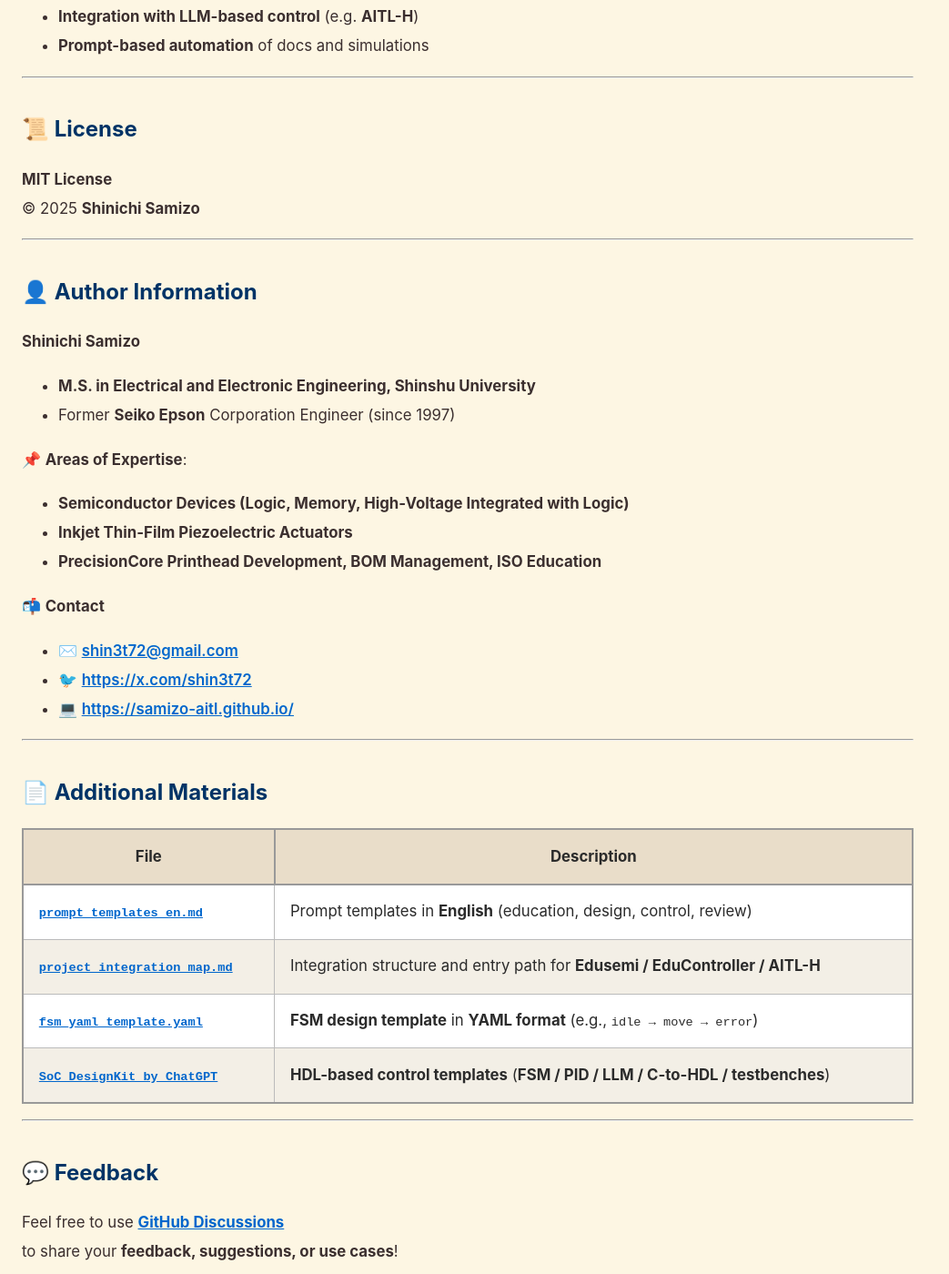
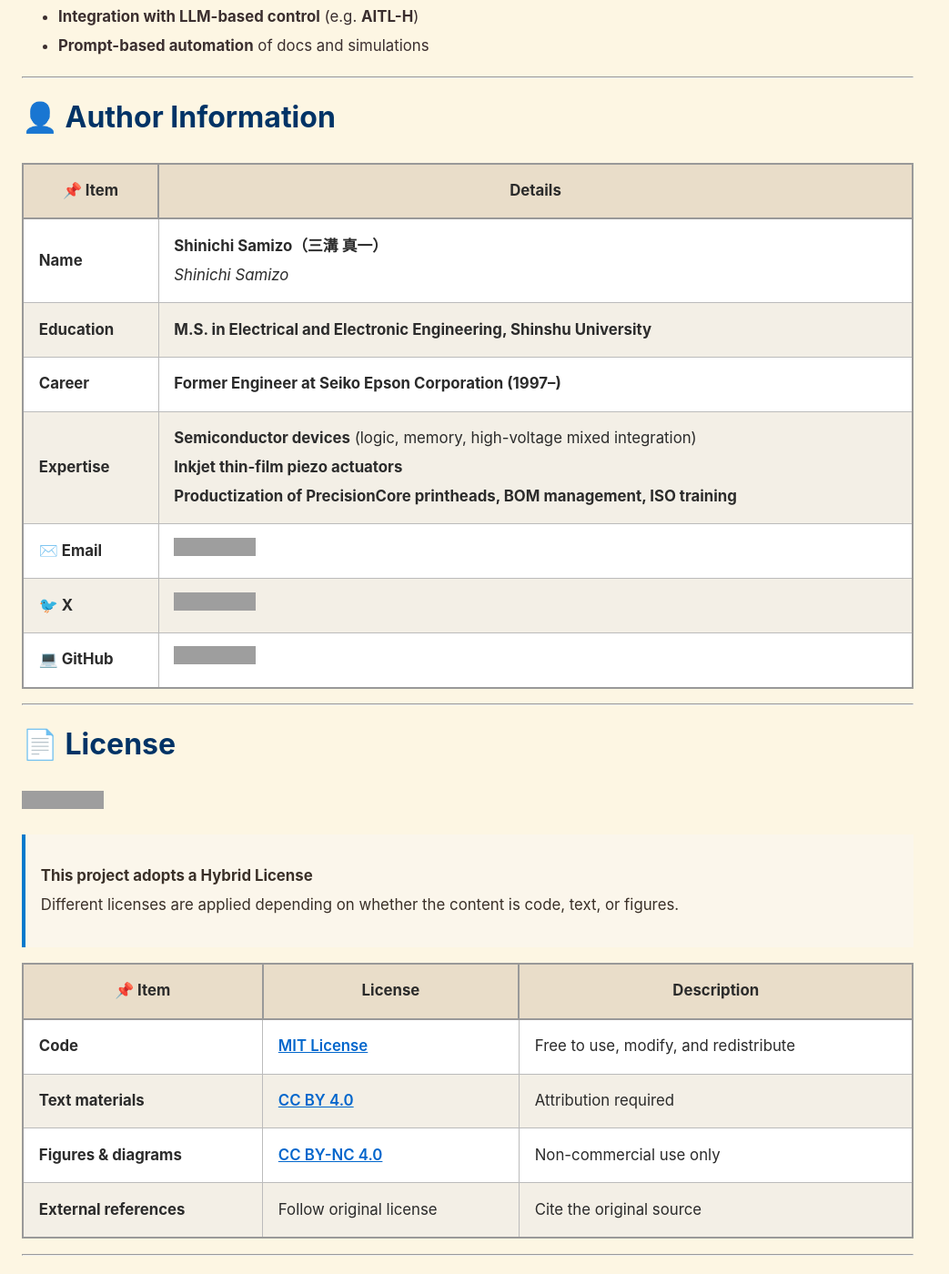
Before and after one commit to Samizo-AITL/SamizoGPT, a Jekyll site: the page built from en/index.md, in a window 1280 px wide and 1400 px high, scrolled down 2866 px. Shown: the whole window at 91% size, without its empty margins (0-1043 px from the left). Built offline with Jekyll 4.4.1, drawn with Linux system fonts in a browser that asks for light colours; some of the changed text lies outside the part shown; grey boxes are pictures that could not be loaded.

Commit message:
Update index.md

```diff
--- a/en/index.md
+++ b/en/index.md
@@ -104,45 +104,38 @@
 
 ---
 
-## 📜 **License**
+# 👤 Author Information
 
-**MIT License**
-© 2025 **Shinichi Samizo**
+| **📌 Item** | **Details** |
+|-------------|-------------|
+| **Name** | **Shinichi Samizo（三溝 真一）**<br>*Shinichi Samizo* |
+| **Education** | **M.S. in Electrical and Electronic Engineering, Shinshu University** |
+| **Career** | **Former Engineer at Seiko Epson Corporation (1997–)** |
+| **Expertise** | **Semiconductor devices** (logic, memory, high-voltage mixed integration)<br>**Inkjet thin-film piezo actuators**<br>**Productization of PrecisionCore printheads, BOM management, ISO training** |
+| **✉️ Email** | [![Email](https://img.shields.io/badge/Email-shin3t72%40gmail.com-red?style=for-the-badge&logo=gmail)](mailto:shin3t72@gmail.com) |
+| **🐦 X** | [![X](https://img.shields.io/badge/X-@shin3t72-black?style=for-the-badge&logo=x)](https://x.com/shin3t72) |
+| **💻 GitHub** | [![GitHub](https://img.shields.io/badge/GitHub-Samizo--AITL-blue?style=for-the-badge&logo=github)](https://github.com/Samizo-AITL) |
 
 ---
 
-## 👤 **Author Information**
+# 📄 License
 
-**Shinichi Samizo**
-- **M.S. in Electrical and Electronic Engineering, Shinshu University**
-- Former **Seiko Epson** Corporation Engineer (since 1997)
+[![Hybrid License](https://img.shields.io/badge/license-Hybrid-blueviolet)](#-license)
 
-📌 **Areas of Expertise**:
-- **Semiconductor Devices (Logic, Memory, High-Voltage Integrated with Logic)**
-- **Inkjet Thin-Film Piezoelectric Actuators**
-- **PrecisionCore Printhead Development, BOM Management, ISO Education**
+> **This project adopts a Hybrid License**
+> Different licenses are applied depending on whether the content is code, text, or figures.
 
-📬 **Contact**
-- ✉️ [shin3t72@gmail.com](mailto:shin3t72@gmail.com)
-- 🐦 [https://x.com/shin3t72](https://x.com/shin3t72)
-- 💻 [https://samizo-aitl.github.io/](https://samizo-aitl.github.io/)
+| **📌 Item** | **License** | **Description** |
+|-------------|-------------|-----------------|
+| **Code** | **[MIT License](https://opensource.org/licenses/MIT)** | Free to use, modify, and redistribute |
+| **Text materials** | **[CC BY 4.0](https://creativecommons.org/licenses/by/4.0/)** | Attribution required |
+| **Figures & diagrams** | **[CC BY-NC 4.0](https://creativecommons.org/licenses/by-nc/4.0/)** | Non-commercial use only |
+| **External references** | Follow original license | Cite the original source |
 
 ---
 
-## 📄 **Additional Materials**
+# 💬 Feedback
 
-| **File** | **Description** |
-|----------|-----------------|
-| [`prompt_templates_en.md`](../SamizoGPT-v1x/prompt_templates_en.md) | Prompt templates in **English** (education, design, control, review) |
-| [`project_integration_map.md`](../Project%20Design%20Hub/project_integration_map.md) | Integration structure and entry path for **Edusemi / EduController / AITL-H** |
-| [`fsm_yaml_template.yaml`](../template-builder/fsm_yaml_template.yaml) | **FSM design template** in **YAML format** (e.g., `idle → move → error`) |
-| [`SoC_DesignKit_by_ChatGPT`](https://github.com/Samizo-AITL/EduController/tree/main/SoC_DesignKit_by_ChatGPT) | **HDL-based control templates** (**FSM / PID / LLM / C-to-HDL / testbenches**) |
+> Please propose improvements or start discussions via **GitHub Discussions**.
 
----
-
-## 💬 **Feedback**
-
-Feel free to use [**GitHub Discussions**](https://github.com/Samizo-AITL/SamizoGPT/discussions)
-to share your **feedback, suggestions, or use cases**!
-
----
+[![💬 GitHub Discussions](https://img.shields.io/badge/💬%20GitHub-Discussions-brightgreen?logo=github)](https://github.com/Samizo-AITL/SamizoGPT/discussions)
```
